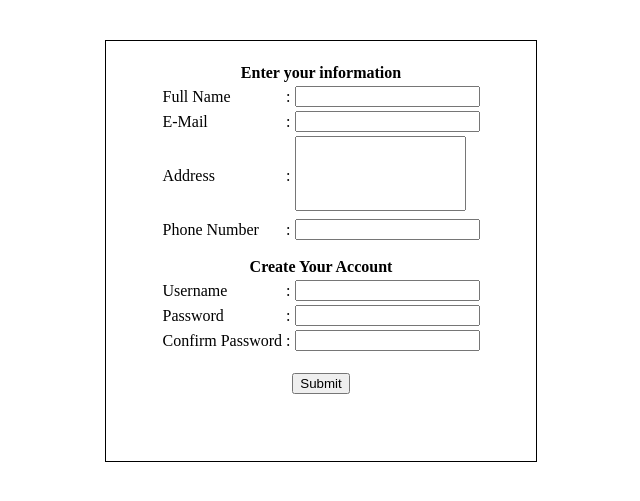
After one commit to TeaInside/Web-Hosting-Manager, a PHP site: page /to/register.php in a window 1280 px wide. The commit adds this page. Shown: the top 501 px of the page, without its empty margins (319-959 px from the left). Run offline with PHP 8.4, Linux system fonts and the light colour scheme; a stand-in replaces the project's code that opens the database connection.

Commit message:
Prepare register page

```diff
--- /dev/null
+++ b/public/js/register.js
@@ -0,0 +1,49 @@
+class register
+{
+	constructor(url)
+	{
+		this.url = url;
+	}
+
+	listen()
+	{
+		var that = this;
+		this.domId('form').addEventListener('submit', function (event) {
+			var x = that.buildContext();
+			if (x !== false) {
+				var ch = new XMLHttpRequest();
+					ch.onreadystatechange = function () {
+						if (this.readyState === 4) {
+							alert(this.responseText);
+						}
+					};
+					ch.withCredentials = true;
+					ch.open("POST", that.url);
+					ch.send(x);
+			}
+		});
+	}
+
+	domId(id)
+	{
+		return document.getElementById(id);
+	}
+
+	buildContext()
+	{
+		var context = {
+			"full_name": this.domId('full_name').value,
+			"email": this.domId('email').value,
+			"address": this.domId('address').value,
+			"phone": this.domId('phone').value,
+			"username": this.domId('username').value,
+			"password": this.domId('password').value,
+			"cpassword": this.domId('cpassword').value
+		};
+		if (context['password'] !== context['cpassword']) {
+			alert("Confirm password does not match!");
+			return false;
+		}
+		return JSON.stringify(context);
+	}
+}
--- /dev/null
+++ b/public/register.php
@@ -0,0 +1,89 @@
+<?php
+require __DIR__ . "/../init.php";
+if (isLoggedIn()) {
+	redirect("home.php?ref=register&w=".urlencode(rstr(64)));
+}
+
+if (isset($_GET['action'], $_GET['w']) && $_SERVER['REQUEST_METHOD'] === "POST") {
+	function send($msg, $red = null, $w = null)
+	{
+		print json_encode([
+			"message" => $msg,
+			"redirect" => $red,
+			"w" => $w
+		]);
+		die;
+	}
+	header("Content-type:application/json");
+	$a = json_decode(file_get_contents("php://input"), true);
+	if (isset($a['full_name'], $a['email'], $a['address'], $a['phone'], $a['username'], $a['password'], $a['cpassword'])) {
+		if (! filter_var($a['email'], FILTER_VALIDATE_EMAIL)) {
+			send("Invalid email!");
+		}
+
+		if (strlen($a['address']) < 10) {
+			send("Address is too short, please provide real address!");
+		}
+
+		$a['phone'] = str_replace("+62", "0", $a['phone']);
+		if (! preg_match('/(^0\d{2})\d{4,20}/', $a['phone']) || preg_match('/[^\d]/', $a['phone'])) {
+			send("Invalid phone number!");
+		}
+	}
+	exit(0);
+}
+?><!DOCTYPE html>
+<html>
+<head>
+	<title>Register</title>
+	<script type="text/javascript" src="js/register.js"></script>
+	<style type="text/css">
+		.main-cage {
+			margin-top: 40px;
+			border: 1px solid #000;
+			padding-top: 20px;
+			width: 430px;
+			height: 400px;
+		}
+		button {
+			margin-top: 18px;
+			cursor: pointer;
+		}
+	</style>
+</head>
+<body>
+<center>
+	<div class="main-cage">
+		<form method="post" action="javascript:void(0);" id="form">
+			<table>
+				<thead>
+					<tr><th colspan="3" align="center">Enter your information</th></tr>
+				</thead>
+				<tbody>
+					<tr><td>Full Name</td><td>:</td><td><input required  type="text" id="full_name"></td></tr>
+					<tr><td>E-Mail</td><td>:</td><td><input required  type="email" id="email"></td></tr>
+					<tr><td>Address</td><td>:</td><td><textarea required id="address" style="width:165px;height:69px;resize:none;"></textarea></td></tr>
+					<tr><td>Phone Number</td><td>:</td><td><input required  type="text" id="phone"></td></tr>
+					<tr><td><div style="padding-bottom:10px;"></div></td></tr>
+				</tbody>
+				<thead>
+					<tr><th colspan="3" align="center">Create Your Account</th></tr>
+				</thead>
+				<tbody>
+					<tr><td>Username</td><td>:</td><td><input required  type="text" id="username"></td></tr>
+					<tr><td>Password</td><td>:</td><td><input required  type="password" id="password"></td></tr>
+					<tr><td>Confirm Password</td><td>:</td><td><input required  type="password" id="cpassword"></td></tr>
+				</tbody>
+				<tfoot>
+					<tr><th colspan="3" align="center"><button type="submit" name="submit">Submit</button></th></tr>
+				</tfoot>
+			</table>
+		</form>
+	</div>
+</center>
+<script type="text/javascript">
+	var ch = new register("?action=1&has_verified_account=false&w=<?php print htmlspecialchars(urlencode(rstr(64))); ?>");
+		ch.listen();
+</script>
+</body>
+</html>
```
Also changed, not shown: public/login.php (+4 -1 lines).
